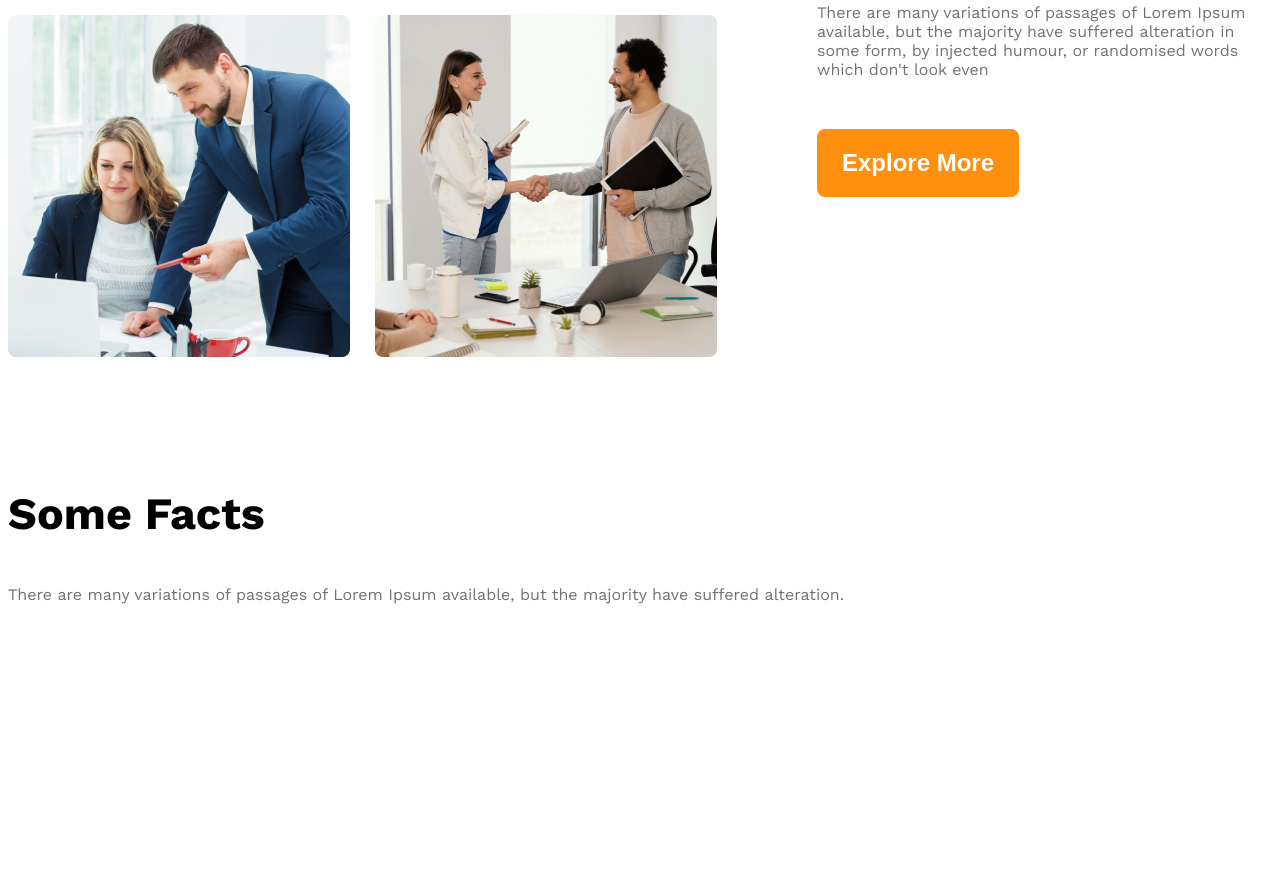
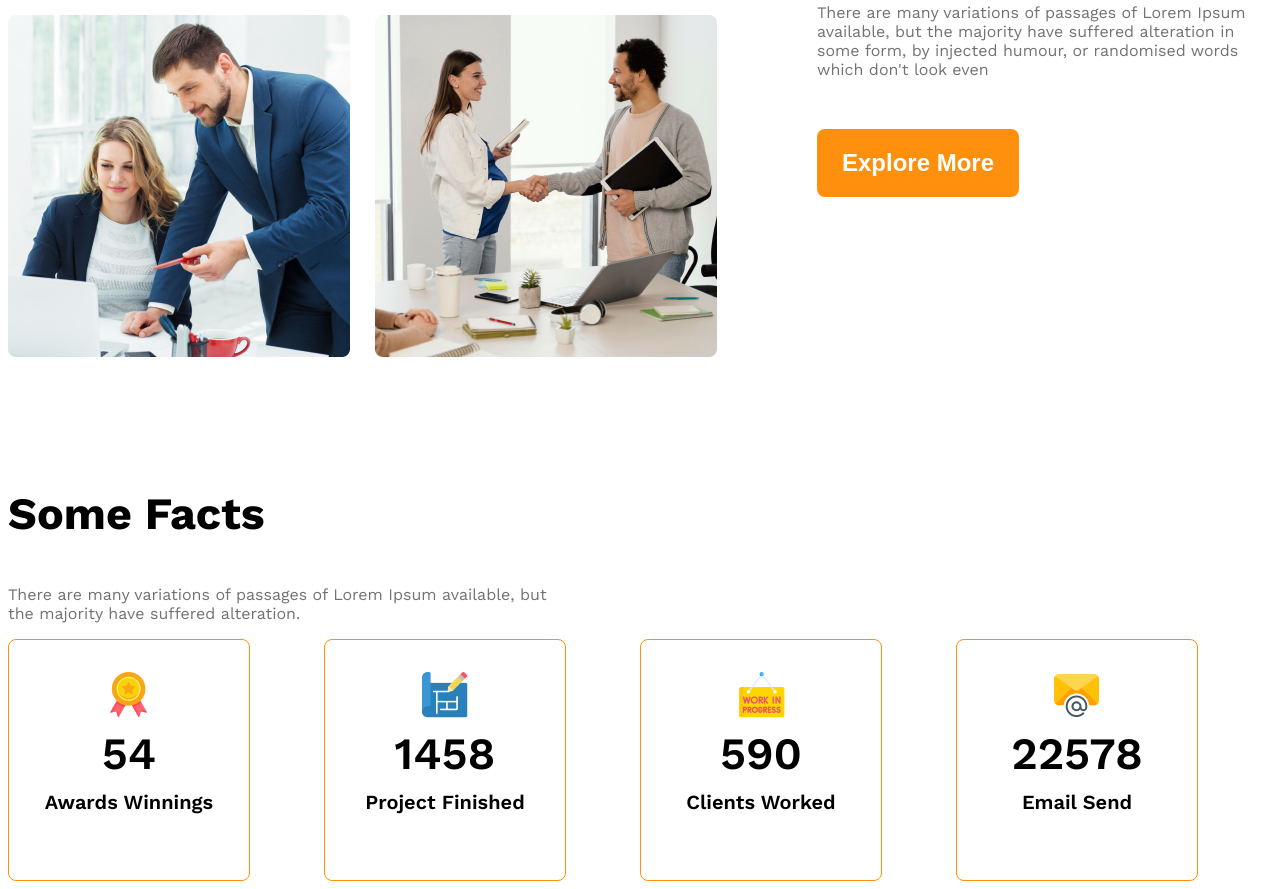
Before and after one commit to anaszone/g3-architect-website, a plain HTML site: page index.html in a window 1280 px wide. Shown: the part 1671-2560 px from the top of the page. Before the commit the page ends 2456 px from the top, so only its background shows below. Drawn offline with nearby package versions, Linux system fonts and the light colour scheme.

Commit message:
added more features

```diff
--- a/index.html
+++ b/index.html
@@ -46,14 +46,22 @@
       <!-- feature section -->
       <section class="teams display-flex">
         <div class="team-img-container">
-         <img src="images/team1.png" alt="">
-         <img src="images/team2.png" alt="">
-         <img src="images/team3.png" alt="">
-         <img src="images/team4.png" alt="">
+          <img src="images/team1.png" alt="" />
+          <img src="images/team2.png" alt="" />
+          <img src="images/team3.png" alt="" />
+          <img src="images/team4.png" alt="" />
         </div>
         <div class="our-features">
-        <h3 class="section-title"><span id="Quick-list" class="text-light-gray">Quick list</span> <span id="of-Our">of Our</span> <span class="text-primary">Features</span></h3>
-        <p class="feature-description text-light-gray">There are many variations of passages of Lorem Ipsum available, but the majority have suffered alteration in some form, by injected humour, or randomised words which don't look even</p>
+          <h3 class="section-title">
+            <span id="Quick-list" class="text-light-gray">Quick list</span>
+            <span id="of-Our">of Our</span>
+            <span class="text-primary">Features</span>
+          </h3>
+          <p class="feature-description text-light-gray">
+            There are many variations of passages of Lorem Ipsum available, but
+            the majority have suffered alteration in some form, by injected
+            humour, or randomised words which don't look even
+          </p>
           <button class="btn-primary">Explore More</button>
         </div>
       </section>
@@ -61,34 +69,43 @@
       <!-- feature will enjoy section -->
       <section>
         <h3 class="section-title">Some Facts</h3>
-   <p class="text-light-gray">There are many variations of passages of Lorem Ipsum available, but the majority have suffered alteration.</p>
+        <p class="text-light-gray fact-description">
+          There are many variations of passages of Lorem Ipsum available, but
+          the majority have suffered alteration.
+        </p>
 
         <div class="facts-container">
-       <div class="fact">
-        <img src="" alt="" class="fact-icon">
-        <h4 class="fact-number"></h4>
-        <h5 class="fact-name"></h5>
+          <div class="fact-card display-flex">
+            <div>
+              <img src="images/icons/ribon.png" alt="" class="fact-icon" />
+              <h4 class="fact-number">54</h4>
+              <h5 class="fact-name">Awards Winnings</h5>
             </div>
-       <div class="fact">
-        <img src="" alt="" class="fact-icon">
-        <h4 class="fact-number"></h4>
-        <h5 class="fact-name"></h5>
           </div>
-       <div class="fact">
-        <img src="" alt="" class="fact-icon">
-        <h4 class="fact-number"></h4>
-        <h5 class="fact-name"></h5>
+          <div class="fact-card display-flex">
+            <div>
+              <img src="images/icons/projects.png" alt="" class="fact-icon" />
+              <h4 class="fact-number">1458</h4>
+              <h5 class="fact-name">Project Finished</h5>
             </div>
-       <div class="fact">
-        <img src="" alt="" class="fact-icon">
-        <h4 class="fact-number"></h4>
-        <h5 class="fact-name"></h5>
+          </div>
+          <div class="fact-card display-flex">
+            <div>
+              <img src="images/icons/customers.png" alt="" class="fact-icon" />
+              <h4 class="fact-number">590</h4>
+              <h5 class="fact-name">Clients Worked</h5>
+            </div>
+          </div>
+          <div class="fact-card display-flex">
+            <div>
+              <img src="images/icons/email.png" alt="" class="fact-icon" />
+              <h4 class="fact-number">22578</h4>
+              <h5 class="fact-name">Email Send</h5>
+            </div>
           </div>
         </div>
       </section>
-
     </main>
-
 
     <footer></footer>
   </body>
--- a/styles/architect.css
+++ b/styles/architect.css
@@ -109,6 +109,38 @@ main > section {
   margin-top: 0px;
 }
 
+/* some fact related styles */
+.facts-container{
+  display: grid;
+  grid-template-columns: repeat(4,1fr);
+}
+.fact-card{
+  border: 1px solid #FF900E;
+  width: 240px;
+  height: 240px;
+  border-radius: 8px;
+  align-items: center;
+  justify-content: center;
+  text-align: center;
+}
+
+.fact-number{
+  font-size: 2.8rem;
+  font-weight: 600;
+  margin-top: 5px;
+  margin-bottom: 5px;
+}
+.fact-name{
+  font-size: 1.25rem;
+  font-weight: 600;
+  margin-top: 10px;
+}
+.fact-description{
+  max-width: 540px;
+}
+
+
+
 /* responsive media QUERY */
 @media screen and (max-width: 576px) {
   .navbar,
```
Lines whose indentation alone changed are shown as unchanged.
